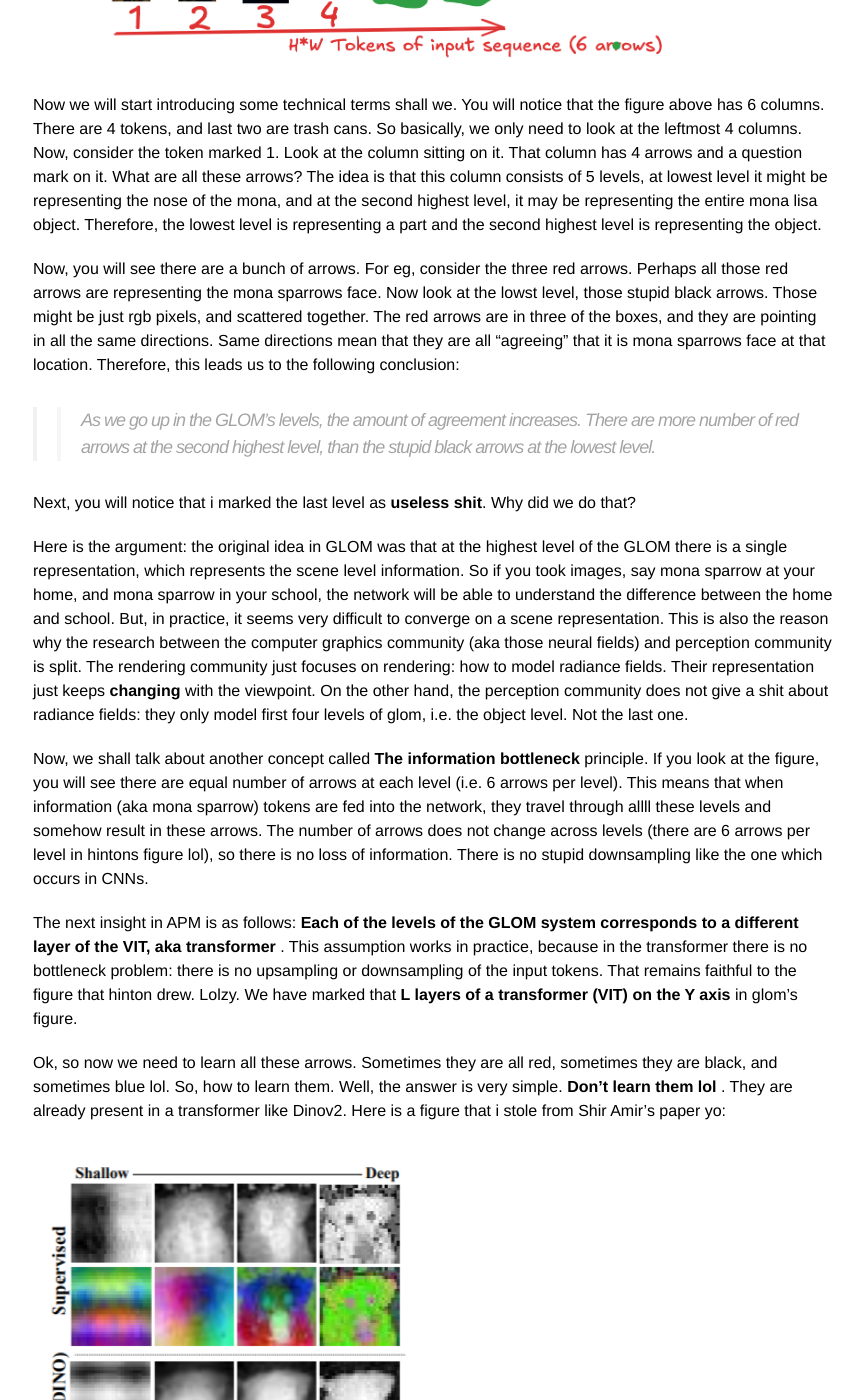
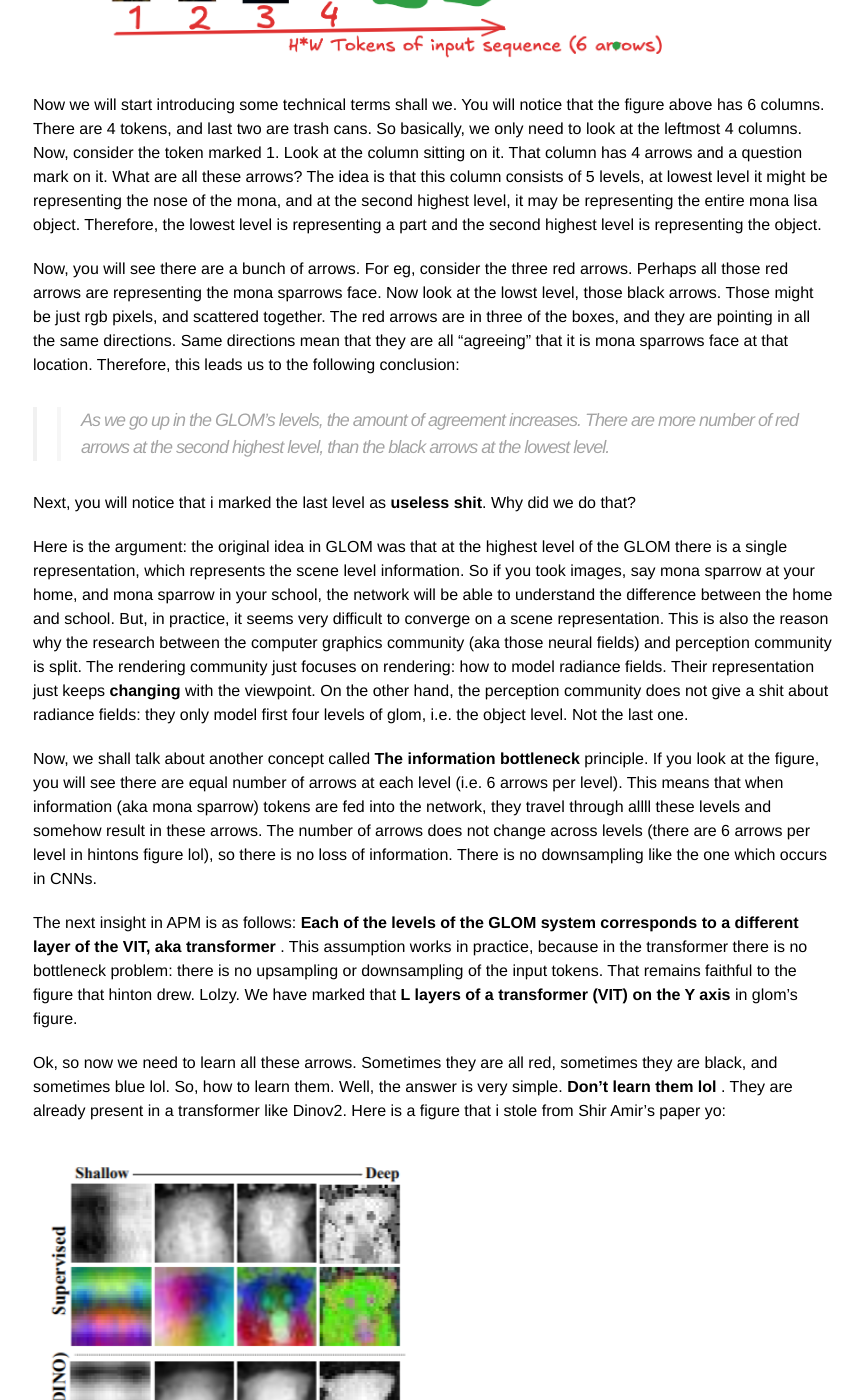
Before and after one commit to rajatmodi62/rajatmodi62.github.io, a Jekyll site: the page built from _posts/2024-10-26-hinton_apm.md, in a window 1280 px wide and 1400 px high, scrolled down 4831 px. Shown: the whole window, without its empty margins (207-1070 px from the left). Built offline with Jekyll 4.4.1, drawn with Linux system fonts in a browser that asks for light colours; comment, search, counter and statistics services are not loaded; some of the changed text lies outside the part shown.

Commit message:
soft link blog

```diff
--- a/_posts/2024-10-26-hinton_apm.md
+++ b/_posts/2024-10-26-hinton_apm.md
@@ -88,14 +88,14 @@ And you then chop mona-sparrow into pieces and label those pieces as 1,2,3,4. So
 
 Now we will start introducing some technical terms shall we. You will notice that the figure above has 6 columns. There are 4 tokens, and last two are trash cans. So basically, we only need to look at the leftmost 4 columns. Now, consider the token marked 1. Look at the column sitting on it. That column has 4 arrows and a question mark on it. What are all these arrows? The idea is that this column consists of 5 levels, at lowest level it might be representing the nose of the mona, and at the second highest level, it may be representing the entire mona lisa object. Therefore, the lowest level is representing a part and the second highest level is representing the object.
 
-Now, you will see there are a bunch of arrows. For eg, consider the three red arrows. Perhaps all those red arrows are representing the mona sparrows face. Now look at the lowst level, those stupid black arrows. Those might be just rgb pixels, and scattered together. The red arrows are in three of the boxes, and they are pointing in all the same directions. Same directions mean that they are all "agreeing" that it is mona sparrows face at that location. Therefore, this leads us to the following conclusion:
->> As we go up in the GLOM's levels, the amount of agreement increases. There are more number of red arrows at the second highest level, than the stupid black arrows at the lowest level.
+Now, you will see there are a bunch of arrows. For eg, consider the three red arrows. Perhaps all those red arrows are representing the mona sparrows face. Now look at the lowst level, those  black arrows. Those might be just rgb pixels, and scattered together. The red arrows are in three of the boxes, and they are pointing in all the same directions. Same directions mean that they are all "agreeing" that it is mona sparrows face at that location. Therefore, this leads us to the following conclusion:
+>> As we go up in the GLOM's levels, the amount of agreement increases. There are more number of red arrows at the second highest level, than the  black arrows at the lowest level.
 
 Next, you will notice that i marked the last level as <b>useless shit</b>. Why did we do that?
 
 Here is the argument: the original idea in GLOM was that at the highest level of the GLOM there is a single representation, which represents the scene level information. So if you took images, say mona sparrow at your home, and mona sparrow in your school, the network will be able to understand the difference between the home and school. But, in practice, it seems very difficult to converge on a scene representation. This is also the reason why the research between  the computer graphics community (aka those neural fields) and perception community is split. The rendering community just focuses on rendering: how to model radiance fields. Their representation just keeps <b>changing </b> with the viewpoint. On the other hand, the perception community does not give a shit about radiance fields: they only model first four levels of glom, i.e. the object level. Not the last one.
 
-Now, we shall talk about another concept called  <b> The information bottleneck </b> principle. If you look at the figure, you will see there are equal number of arrows at each level (i.e. 6 arrows per level). This means that when information (aka mona sparrow) tokens are fed into the network, they travel through allll these levels and somehow result in these arrows. The number of arrows does not change across levels (there are 6 arrows per level in hintons figure lol),  so there is no loss of information. There is no stupid downsampling like the one which occurs in CNNs.
+Now, we shall talk about another concept called  <b> The information bottleneck </b> principle. If you look at the figure, you will see there are equal number of arrows at each level (i.e. 6 arrows per level). This means that when information (aka mona sparrow) tokens are fed into the network, they travel through allll these levels and somehow result in these arrows. The number of arrows does not change across levels (there are 6 arrows per level in hintons figure lol),  so there is no loss of information. There is no  downsampling like the one which occurs in CNNs.
 
 The next insight in APM is as follows: <b> Each of the levels of the GLOM system corresponds to a different layer of the VIT, aka transformer </b>. This assumption works in practice, because in the transformer there is no bottleneck problem: there is no upsampling or downsampling of the input tokens. That remains faithful to the figure that hinton drew. Lolzy. We have marked that <b> L layers of a transformer (VIT) on the Y axis </b> in glom's figure.
 
@@ -123,7 +123,7 @@ So what did we do? We took a static image. We repeated it many times along throu
 
 So basically this showed that even lower layer in the transformer could give us such sexy islands. And they were soooo beautiful. And these islands were one of the levels in the GLOM. And if we got these islands from different layers in the transformer, they would serve as <b> free sources of supervision </b> for GLOM. So basically, it would tell each layer of GLOM what arrows are what lol. We dont need to learn them. They are already there. So we will <b> just distill representation from a transformer like Mvitv2 or Dino </b> in GLOM lol.
 
-Now we wish to redirect your attention to one thing. Notice that the islands in the above figure were obtained after repeating a static image along temporal axis to become a boring video. This is very subtle trick: To converge on a stable representation for a scene (in this case a static image), there are two ways you could go about it. The <b> first way  </b> is to look at the same image recurrently over many iterations. That will make the network know what is the best representation of this image. <b> This is what GLOM said in his original paper. He said take a image and do many routing-iterations on it. But, we don't wanna do that</b>. Instead, we do opposite thing. That is the <b> second way</b>. When we repeat the image along the temporal axis, the network looks at the multiple copies of the <b> same image </b> in <b> parallel  lolzy</b>. This operation occupies more memory but takes less time than having to do stupid routing in GLOM. And it gives beautiful islands.
+Now we wish to redirect your attention to one thing. Notice that the islands in the above figure were obtained after repeating a static image along temporal axis to become a boring video. This is very subtle trick: To converge on a stable representation for a scene (in this case a static image), there are two ways you could go about it. The <b> first way  </b> is to look at the same image recurrently over many iterations. That will make the network know what is the best representation of this image. <b> This is what GLOM said in his original paper. He said take a image and do many routing-iterations on it. But, we don't wanna do that</b>. Instead, we do opposite thing. That is the <b> second way</b>. When we repeat the image along the temporal axis, the network looks at the multiple copies of the <b> same image </b> in <b> parallel  lolzy</b>. This operation occupies more memory but takes less time than having to do  routing in GLOM. And it gives beautiful islands.
 
 So all the above discussion can be now wrapped up in the following simplified figure:
 
```
